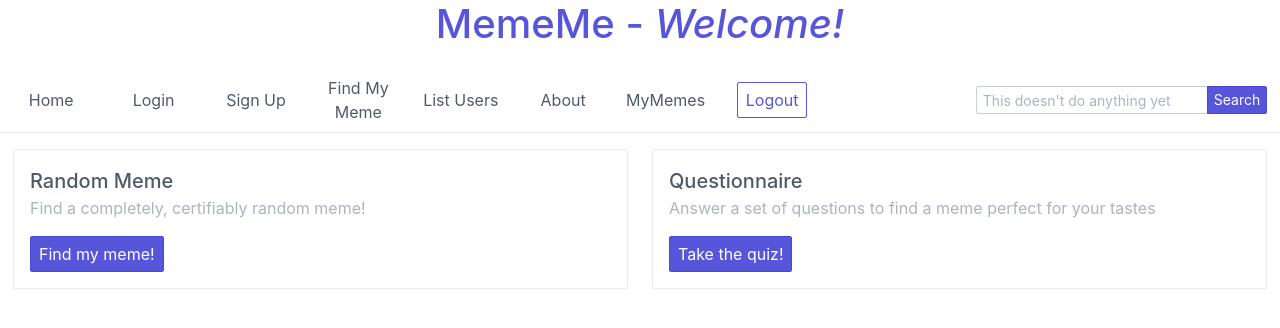
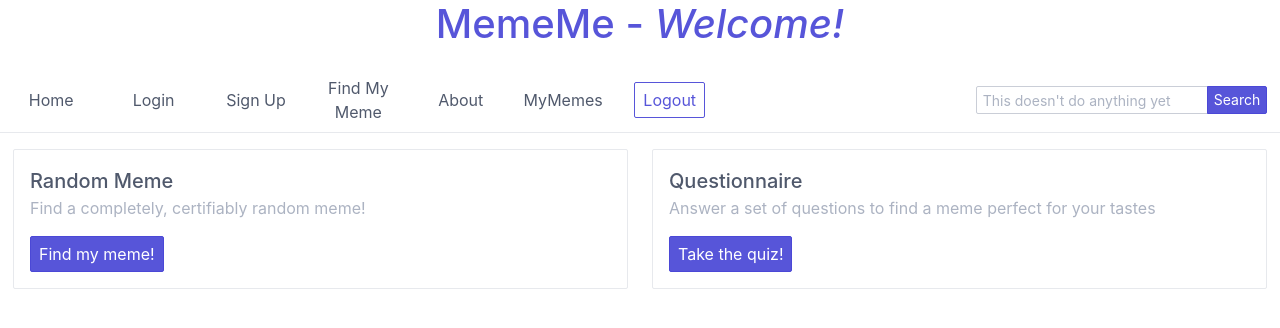
Before and after one commit to Jaursch/PlentyOfMemes, a PHP site: page /findMyMeme.php in a window 1280 px wide. Shown: the top 328 px of the page. Run offline with PHP 8.4, Linux system fonts and the light colour scheme.

Commit message:
Update pages.php

```diff
--- a/html/pages.php
+++ b/html/pages.php
@@ -5,7 +5,7 @@
 		"Login" => "login.php",
 		"Sign Up" => "signUp.php",
 		"Find My Meme" => "findMyMeme.php",
-		"List Users" => "listUsers.php",
+		//"List Users" => "listUsers.php",
 		"About" => "about.php",
 		"MyMemes" => "myMemes.php");
 
```
